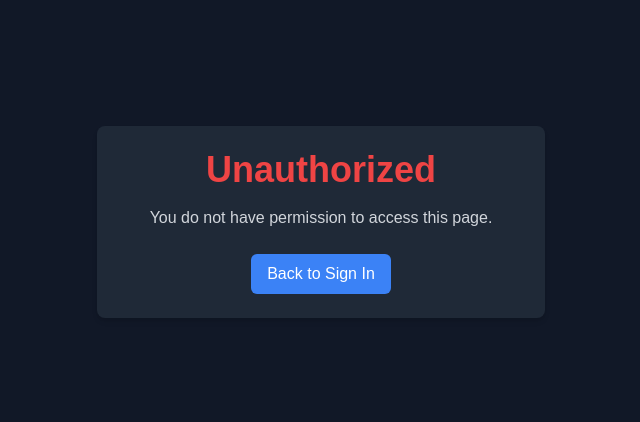
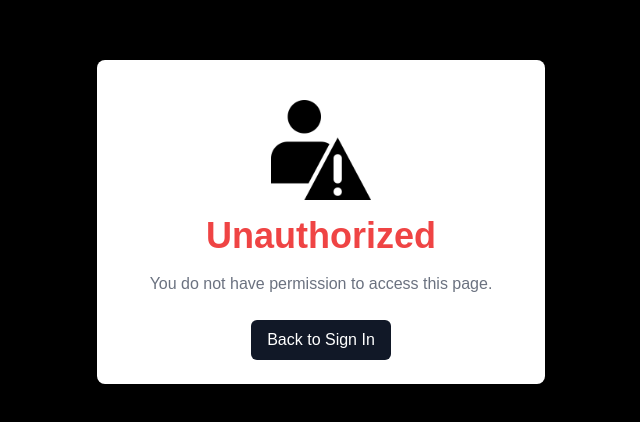
Before and after one commit to jerwintuchi/gymxfit, a Next.js app: page /unauthorized in a window 1280 px wide. Shown: the part 178-600 px from the top of the page, without its empty margins (319-959 px from the left). Built offline with nearby package versions, Linux system fonts and the light colour scheme.

Commit message:
ui: redesigned the unauthorized page

```diff
--- a/src/app/unauthorized/page.tsx
+++ b/src/app/unauthorized/page.tsx
@@ -1,17 +1,20 @@
 import React from 'react';
 import Link from 'next/link'; // If you're using Next.js for routing
 import { SignOutButton } from '@clerk/nextjs';
-
+import Image from 'next/image';
 const Unauthorized = () => {
     return (
-        <div className="min-h-screen bg-gray-900 flex flex-col justify-center items-center text-white">
-            <div className="max-w-md w-full p-6 bg-gray-800 rounded-lg shadow-md text-center">
+        <div className="min-h-screen bg-black flex flex-col justify-center items-center text-white">
+            <div className="max-w-md w-full p-6 bg-white rounded-lg shadow-md text-center">
+                <div className='justify-items-center p-4'>
+                    <Image src={"/static/unauthorized-image.png"} alt="unauthorized" width={100} height={100} />
+                </div>
                 <h1 className="text-4xl font-bold mb-4 text-red-500">Unauthorized</h1>
-                <p className="text-gray-300 mb-6">
+                <p className="text-gray-500 mb-6">
                     You do not have permission to access this page.
                 </p>
                 <div className="flex flex-col sm:flex-row gap-4 justify-center">
-                    <Link href="/sign-in" className="bg-blue-500 hover:bg-blue-600 text-white py-2 px-4 rounded-md focus:outline-none focus:ring-2 focus:ring-blue-400">
+                    <Link href="/sign-in" className="bg-gray-900 hover:bg-gray-500 text-white py-2 px-4 rounded-md focus:outline-none focus:ring-2 focus:ring-blue-400">
                         <SignOutButton redirectUrl="/sign-in">Back to Sign In</SignOutButton>
                     </Link>
                 </div>
```
